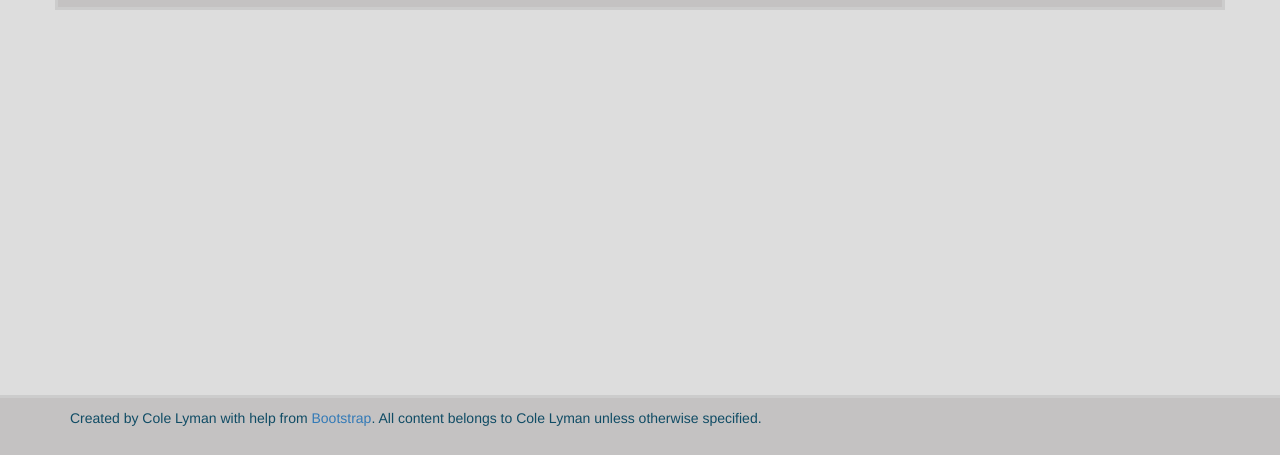
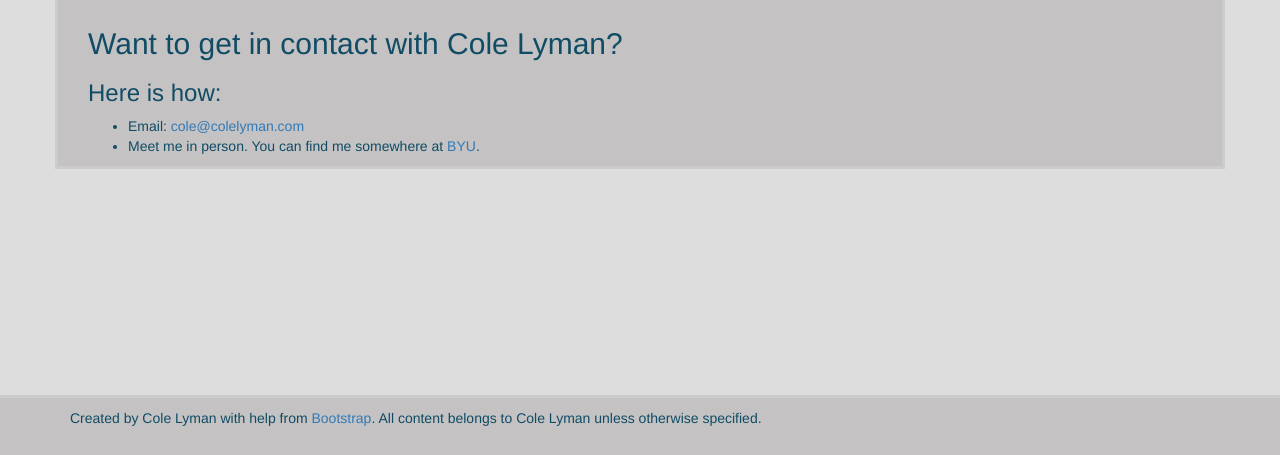
Before and after one commit to Colelyman/Resume, a website: page resume.html in a window 1280 px wide. Shown: the part 345-800 px from the top of the page. Drawn offline with nearby package versions, Linux system fonts and the light colour scheme.

Commit message:
Final changes

```diff
--- a/resume.html
+++ b/resume.html
@@ -61,6 +61,14 @@
 						<li><a href="https://github.com/colelyman">Programming <i class="fa fa-github-square fa-2"></i></a></li>
 					</ul>
 			</div>
+			<div class="col-md-12" id="contact">
+				<h2>Want to get in contact with Cole Lyman?</h2>
+				<h3>Here is how:</h3>
+				<ul>
+					<li>Email: <a href="mailto:cole@colelyman.com">cole@colelyman.com</a></li>
+					<li>Meet me in person. You can find me somewhere at <a href="http://byu.edu">BYU</a>.</li>
+				</ul>
+			</div>
 
     </div>
 
```
Also changed, not shown: photos.html (+1 -1 lines).
